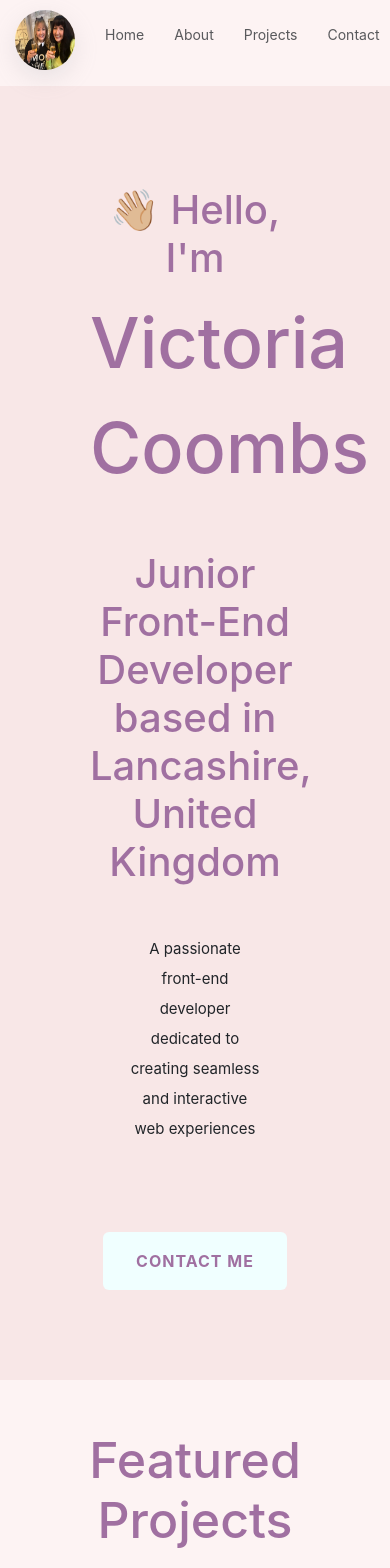
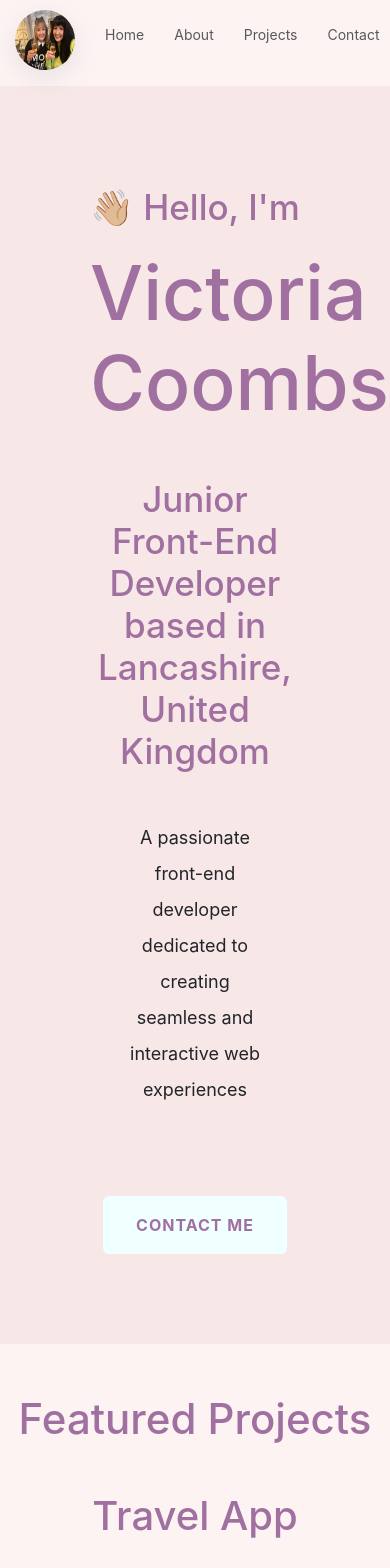
Before and after one commit to vjc1988/portfolio, a React (Create React App) app: page / in a window 390 px wide. Shown: the top 1568 px of the page. Built offline with nearby package versions, Linux system fonts and the light colour scheme.

Commit message:
Made Home.js responsive

```diff
--- a/src/Home.css
+++ b/src/Home.css
@@ -95,20 +95,35 @@ p {
 
 @media (max-width: 960px) {
   .hero-name {
-    font-size: 70px;
-    line-height: 1.5;
+    font-size: 75px;
+    line-height: 1.2;
   }
+
+  .title {
+    font-size: 35px;
+    margin-bottom: 20px;
+  }
+
   h2 {
     font-size: 40px;
   }
 
+  .job-description {
+    font-size: 35px;
+  }
+
   .developer-statement {
-    font-size: 15px;
+    font-size: 18px;
     line-height: 2;
+  }
+
+  .featured-projects {
+    font-size: 42px;
   }
 
   .index-page-titles {
     text-align: center;
+    margin-top: 0;
   }
 
   .index-page-p {
--- a/src/Pages/Home.js
+++ b/src/Pages/Home.js
@@ -12,7 +12,9 @@ export default function Home() {
       <header className="Container">
         <h2 className="title">👋🏼 Hello, I'm</h2>
         <h1 className="hero-name">Victoria Coombs</h1>
-        <h2>Junior Front-End Developer based in Lancashire, United Kingdom</h2>
+        <h2 className="job-description">
+          Junior Front-End Developer based in Lancashire, United Kingdom
+        </h2>
         <p className="developer-statement">
           A passionate front-end developer dedicated to creating seamless and
           interactive web experiences
@@ -28,7 +30,7 @@ export default function Home() {
             <div className="col-sm-6">
               <img
                 src={Travelapp}
-                className="img-fluid rounded project-image"
+                className="img-fluid rounded d-none d-lg-block project-image"
                 alt="travel project"
               />
             </div>
@@ -64,7 +66,7 @@ export default function Home() {
               </p>
               <a
                 href="https://reactwapphomework.netlify.app/"
-                className=" btn home-links"
+                className="btn home-links"
                 title="launch weather app"
                 target="_blank"
                 rel="noreferrer"
@@ -75,7 +77,7 @@ export default function Home() {
             <div className="col-sm-6">
               <img
                 src={Weatherapp}
-                className="img-fluid rounded project-image"
+                className="img-fluid rounded d-none d-lg-block project-image"
                 alt="weather project"
               />
             </div>
@@ -84,7 +86,7 @@ export default function Home() {
             <div className="col-sm-6">
               <img
                 src={Dictionaryapp}
-                className="img-fluid rounded project-image"
+                className="img-fluid rounded d-none d-lg-block project-image"
                 alt="dictionary project"
               />
             </div>
```
